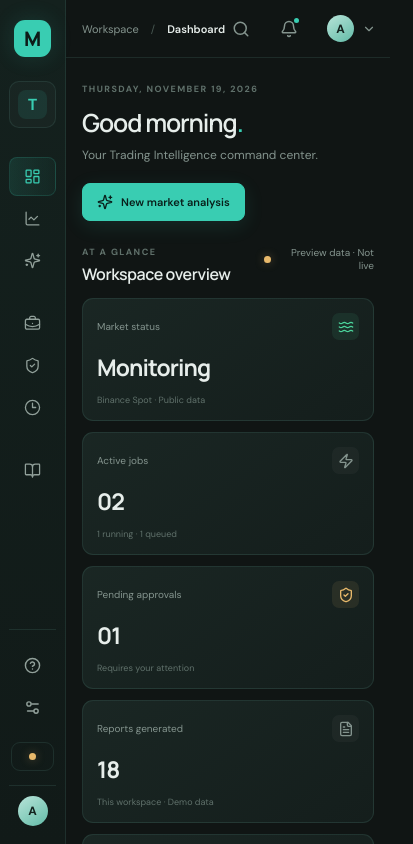
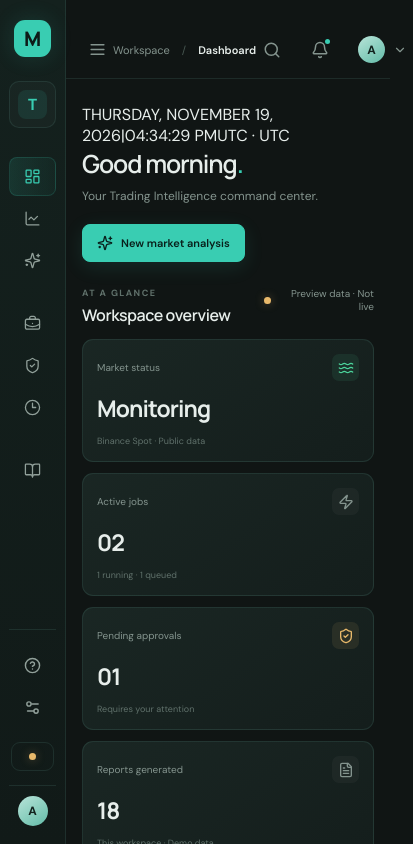
Before and after one commit to jlsoftware2026/master-arsenal, a React (Vite) app in the folder frontend/: page / in a window 390 px wide. Shown: the top 844 px of the page, 413 px wide, since content can reach past the window. Built offline with nearby package versions, Linux system fonts and the light colour scheme.

Commit message:
Add local clock and responsive navigation controls

```diff
--- a/frontend/src/App.tsx
+++ b/frontend/src/App.tsx
@@ -1,3 +1,4 @@
+import { useEffect, useState } from "react";
 import type { ReactNode } from "react";
 import {
   Activity,
@@ -13,11 +14,13 @@ import {
   FileText,
   LayoutDashboard,
   LineChart,
+  Menu,
   Search,
   Settings2,
   ShieldCheck,
   Sparkles,
   Waves,
+  X,
   Zap,
 } from "lucide-react";
 import { formatCompactNumber } from "./lib/formatters.js";
@@ -68,17 +71,64 @@ function MetricCard({ metric }: { metric: Metric }) {
   );
 }
 
-const formattedToday = new Intl.DateTimeFormat("en-US", {
-  weekday: "long",
-  month: "long",
-  day: "numeric",
-  year: "numeric",
-}).format(new Date()).toUpperCase();
+function LocalDateTime() {
+  const [now, setNow] = useState(() => new Date());
+
+  useEffect(() => {
+    const intervalId = window.setInterval(() => setNow(new Date()), 1000);
+    return () => window.clearInterval(intervalId);
+  }, []);
+
+  const timeZone = Intl.DateTimeFormat().resolvedOptions().timeZone;
+  const date = new Intl.DateTimeFormat(undefined, {
+    weekday: "long",
+    month: "long",
+    day: "numeric",
+    year: "numeric",
+    timeZone,
+  }).format(now);
+  const time = new Intl.DateTimeFormat(undefined, {
+    hour: "2-digit",
+    minute: "2-digit",
+    second: "2-digit",
+    timeZone,
+  }).format(now);
+  const zoneLabel = new Intl.DateTimeFormat(undefined, {
+    timeZone,
+    timeZoneName: "short",
+  }).formatToParts(now).find((part) => part.type === "timeZoneName")?.value;
+
+  return (
+    <div className="local-datetime" aria-label={`Local time: ${date}, ${time}, ${timeZone}`}>
+      <span className="local-date">{date.toUpperCase()}</span>
+      <span className="datetime-separator" aria-hidden="true">|</span>
+      <time className="local-time">{time}</time>
+      <span className="timezone-label">{timeZone.replaceAll("_", " ")} · {zoneLabel}</span>
+    </div>
+  );
+}
 
 export default function App() {
+  const [sidebarCollapsed, setSidebarCollapsed] = useState(false);
+  const [mobileMenuOpen, setMobileMenuOpen] = useState(false);
+
+  const toggleNavigation = () => {
+    if (window.matchMedia("(max-width: 760px)").matches) {
+      setMobileMenuOpen((open) => !open);
+    } else {
+      setSidebarCollapsed((collapsed) => !collapsed);
+    }
+  };
+
   return (
-    <div className="app-shell">
-      <aside className="sidebar">
+    <div className={`app-shell ${sidebarCollapsed ? "sidebar-collapsed" : ""} ${mobileMenuOpen ? "mobile-menu-open" : ""}`}>
+      <button
+        className="sidebar-backdrop"
+        aria-label="Close navigation menu"
+        tabIndex={mobileMenuOpen ? 0 : -1}
+        onClick={() => setMobileMenuOpen(false)}
+      />
+      <aside className={`sidebar ${mobileMenuOpen ? "mobile-open" : ""}`}>
         <a className="brand" href="#" aria-label="MASTER ARSENAL home">
           <span className="brand-mark">M</span>
           <span className="brand-name">MASTER <b>ARSENAL</b><small>TRADING INTELLIGENCE</small></span>
@@ -118,6 +168,9 @@ export default function App() {
 
       <main className="main-area">
         <header className="topbar">
+          <button className="menu-toggle icon-button" onClick={toggleNavigation} aria-label={mobileMenuOpen ? "Close navigation" : "Toggle navigation"} aria-expanded={mobileMenuOpen}>
+            {mobileMenuOpen ? <X size={19} /> : <Menu size={19} />}
+          </button>
           <div className="breadcrumbs"><span>Workspace</span><span className="crumb-separator">/</span><strong>Dashboard</strong></div>
           <div className="topbar-actions">
             <span className="environment-tag"><span /> DEMO ENVIRONMENT</span>
@@ -130,7 +183,7 @@ export default function App() {
         <div className="page-content">
           <section className="page-heading">
             <div>
-              <p className="eyebrow">{formattedToday}</p>
+              <LocalDateTime />
               <h1>Good morning<span>.</span></h1>
               <p className="page-subtitle">Your Trading Intelligence command center.</p>
             </div>
```
